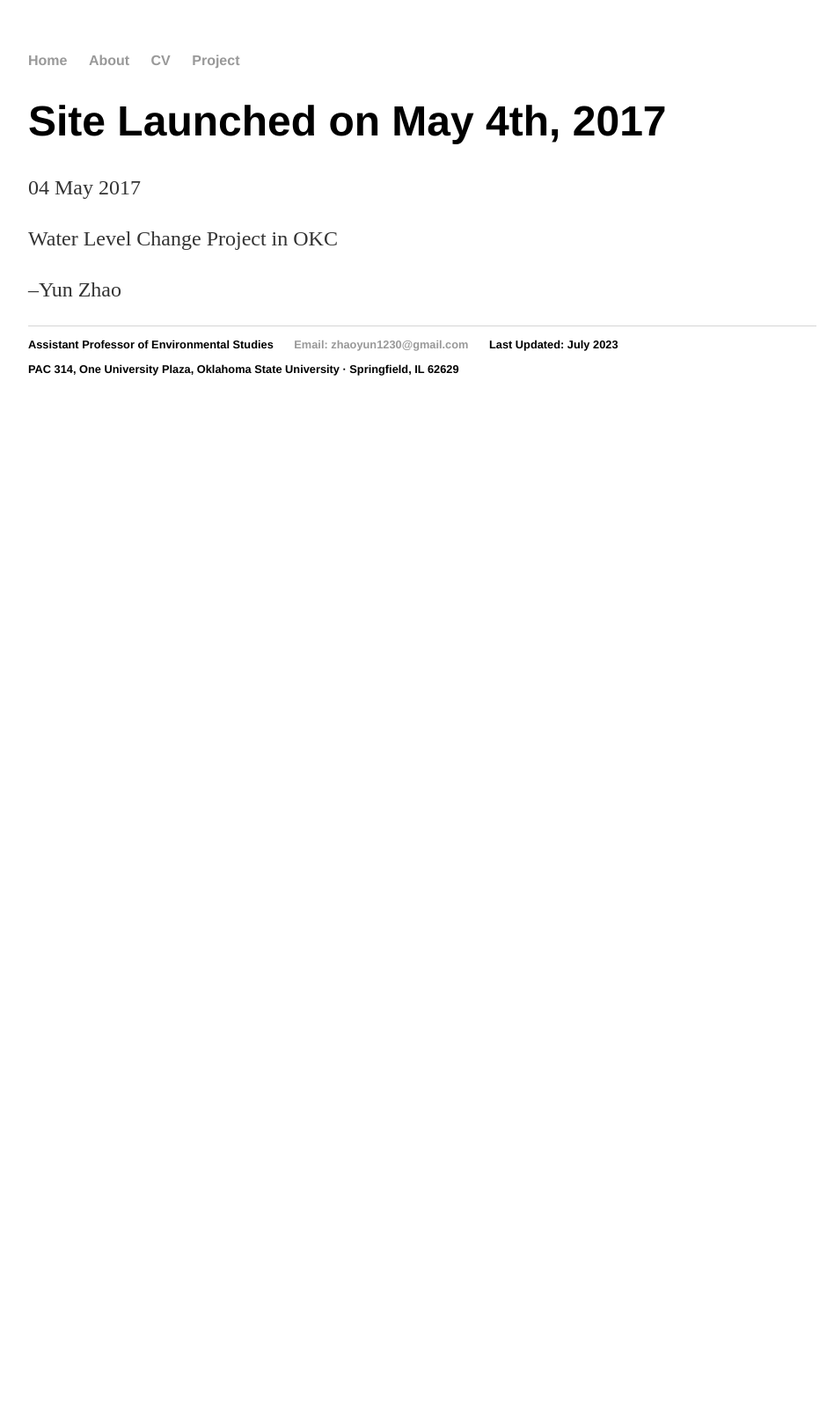
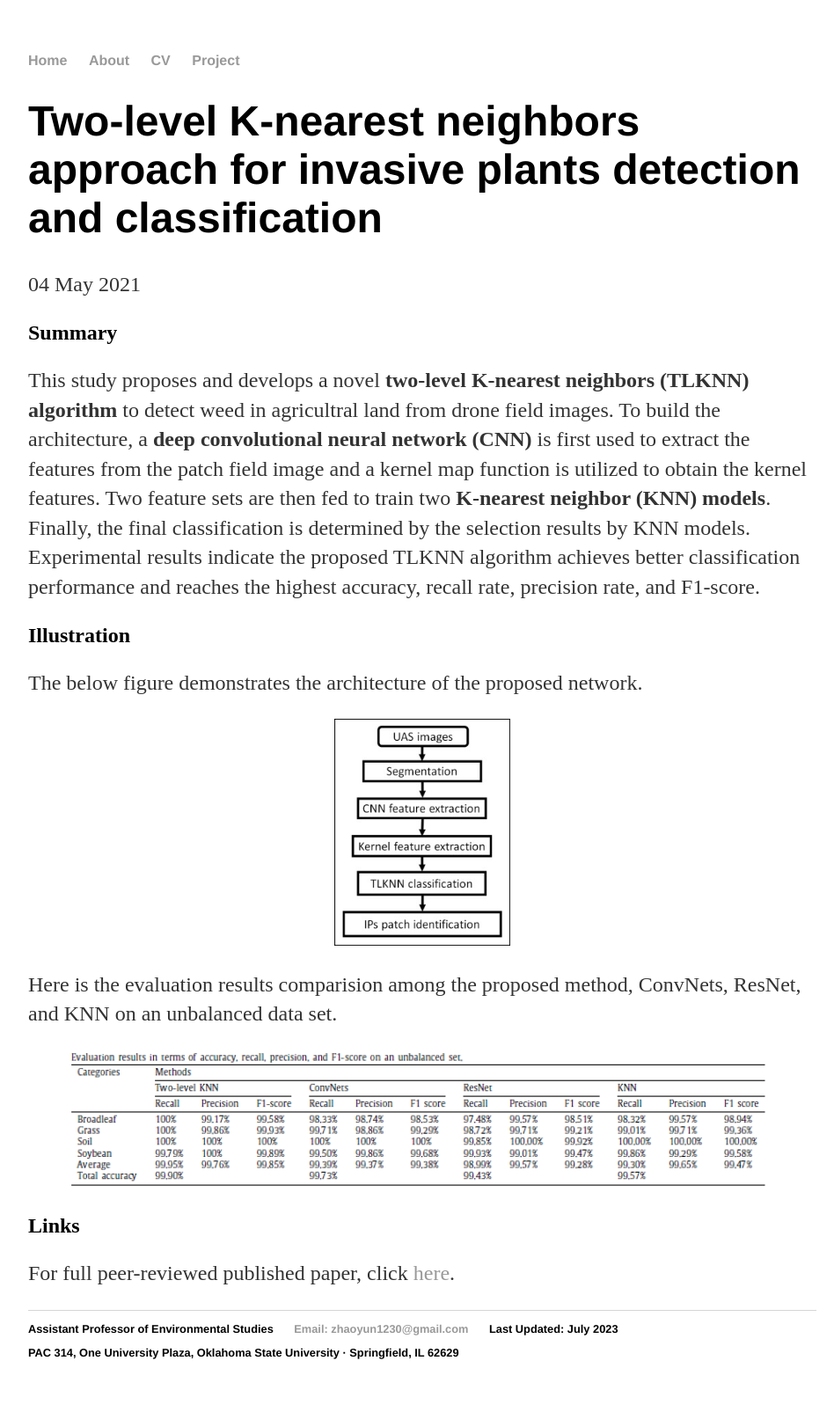
Before and after one commit to yun-zhao/yun-zhao.github.io, a Jekyll site: the page built from _posts/2017-05-04-yun-zhao-WLC-OKC.md, in a window 1280 px wide. Shown: the whole page at 88% size, without its empty margins (160-1108 px from the left). Built offline with Jekyll 4.4.1, drawn with Linux system fonts in a browser that asks for light colours; before the commit the page ends 900 px from its top, so only the background shows below that.

Commit message:
Update 2017-05-04-yun-zhao-WLC-OKC.md

```diff
--- a/_posts/2017-05-04-yun-zhao-WLC-OKC.md
+++ b/_posts/2017-05-04-yun-zhao-WLC-OKC.md
@@ -1,9 +1,34 @@
 ---
 layout: post
-title: "Site Launched on May 4th, 2017"
-date: 2017-05-04
+title: "Two-level K-nearest neighbors approach for invasive plants detection and classification"
+date: 2021-05-04
 ---
 
-Water Level Change Project in OKC
+## Summary
+This study proposes and develops a novel **two-level K-nearest neighbors (TLKNN) algorithm**
+to detect weed in agricultral land from drone field images. To build the architecture, a **deep convolutional neural
+network (CNN)** is first used to extract the features from the patch field image and a kernel map function is
+utilized to obtain the kernel features. Two feature sets are then fed to train two **K-nearest neighbor (KNN)
+models**. Finally, the final classification is determined by the selection results by KNN models. Experimental results indicate the proposed TLKNN algorithm achieves better
+classification performance and reaches the highest accuracy, recall rate, precision rate, and F1-score.
 
---Yun Zhao
+
+## Illustration
+
+The below figure demonstrates the architecture of the proposed network.
+
+<div style="text-align:center">
+  <img src="https://yun-zhao.github.io/Proj_File/KNN-1.jpg" alt="Description of the image" width="200">
+</div>
+
+
+Here is the evaluation results comparision among the proposed method, ConvNets, ResNet, and KNN on an unbalanced data set.
+
+<div style="text-align:center">
+  <img src="https://yun-zhao.github.io/Proj_File/KNN-2.PNG" alt="Description of the image" width="800">
+</div>
+
+
+## Links
+
+For full peer-reviewed published paper, click [here](https://www.dropbox.com/scl/fi/zbttokkucv0pemnfgyfi2/Two-level-K-nearest-neighbors-approach-for-invasive-plants-detectio.pdf?rlkey=9rpn020xzecbserl5zbiwh8bt&dl=0).
```
